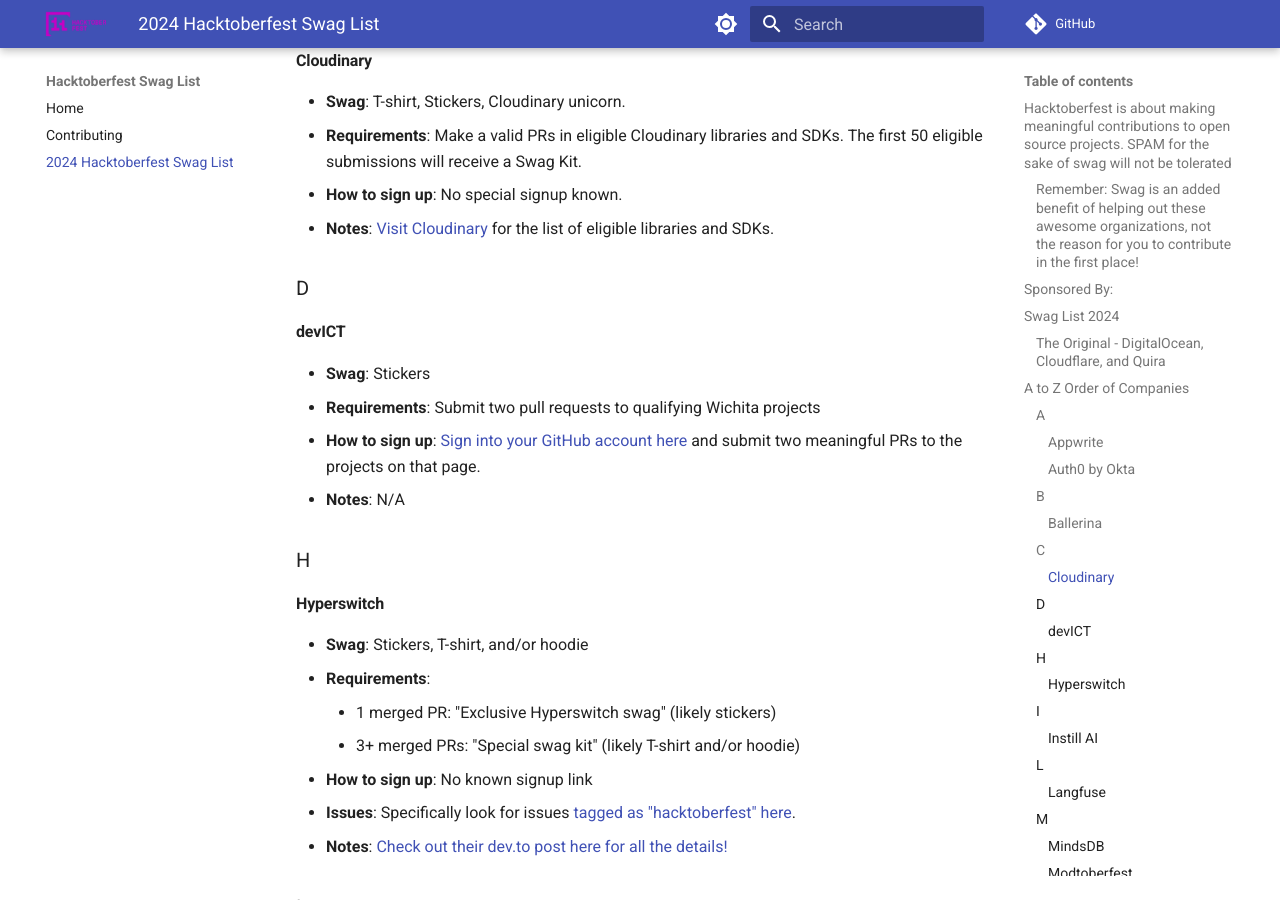
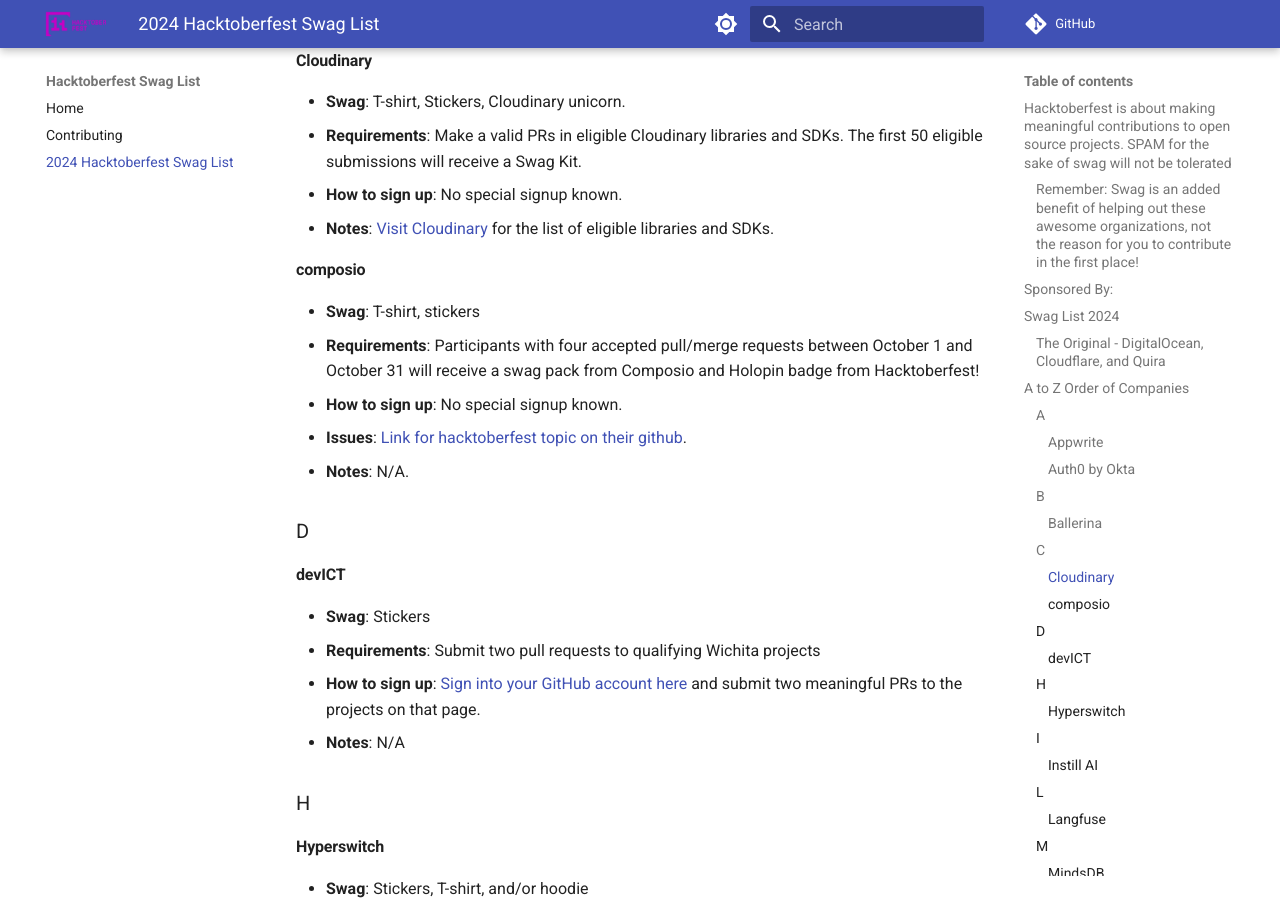
Before and after one commit to crweiner/hacktoberfest-swag-list, an MkDocs documentation site: the page built from docs/list.md, in a window 1280 px wide and 900 px high, scrolled down 2154 px. Built offline with MkDocs 1.6.1 and Material for MkDocs 9.7.7, drawn with Linux system fonts in a browser that asks for light colours; plug-ins that fetch from the network failed and are left out; comment, search, counter and statistics services are not loaded.

Commit message:
added composio in list.md file

```diff
--- a/docs/list.md
+++ b/docs/list.md
@@ -66,6 +66,14 @@
 - **Requirements**: Make a valid PRs in eligible Cloudinary libraries and SDKs. The first 50 eligible submissions will receive a Swag Kit.
 - **How to sign up**: No special signup known.
 - **Notes**: [Visit Cloudinary](https://cloudinary.com/blog/hacktoberfest-open-source-celebration-cloudinary) for the list of eligible libraries and SDKs.
+
+#### **composio**
+
+- **Swag**: T-shirt, stickers
+- **Requirements**: Participants with four accepted pull/merge requests between October 1 and October 31 will receive a swag pack from Composio and Holopin badge from Hacktoberfest!
+- **How to sign up**: No special signup known.
+- **Issues**: [Link for hacktoberfest topic on their github](https://github.com/ComposioHQ/composio/labels/hacktoberfest).
+- **Notes**: N/A.
 
 ### D
 
```
